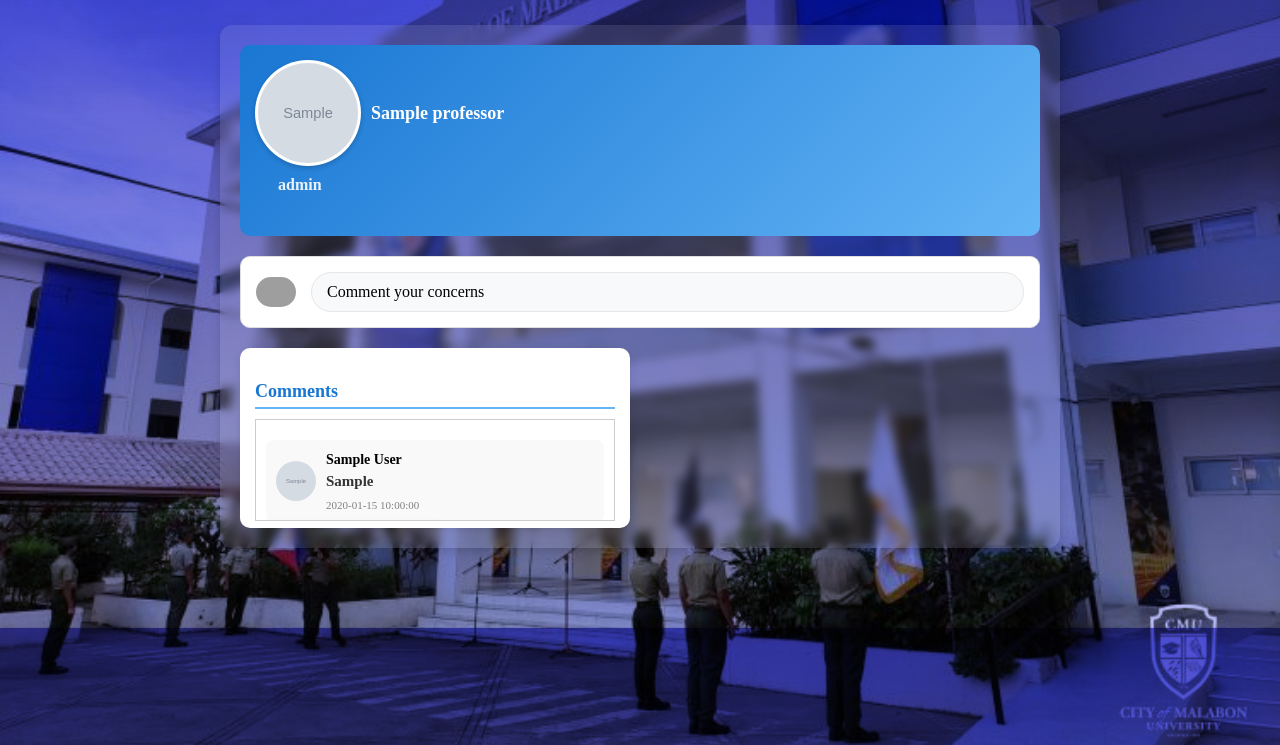
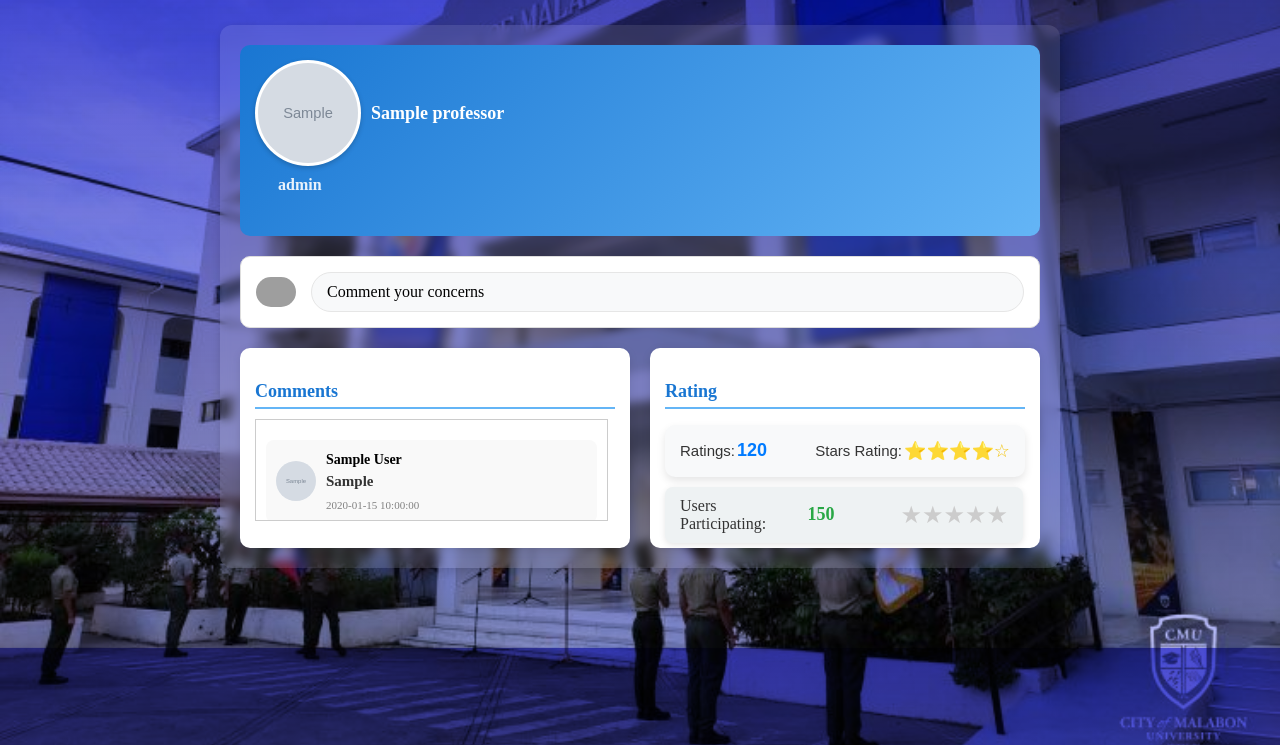
Before and after one commit to itzkai23/SystemsaIPT, a PHP site: page /instructor.php?professor_id=1 in a window 1280 px wide. Shown: the part 55-800 px from the top of the page. Run offline with PHP 8.4, Linux system fonts and the light colour scheme; the visitor is signed in with stand-in values (Sample User, id 1); tables that the repository leaves empty or names only in its code hold one stand-in row (values such as "Sample post"); grey boxes marked "Sample" are stand-in pictures; data that the repository does not hold is empty; grey boxes are pictures that could not be loaded.

Commit message:
ito na nga

```diff
--- a/instructor.php
+++ b/instructor.php
@@ -563,17 +574,11 @@ textarea:not(:placeholder-shown) + button {
 /* Show Modal When Checkbox is Checked */
 
 /* Comment & Details Section */
-/* .comdent {
+.comdent {
 display: flex;
 justify-content: space-between;
 flex-wrap: wrap;
 gap: 15px;
-} */
-
-.boxes{
-  display: flex;
-  flex-direction: row;
-  gap:148px;
 }
 
 /* .boxes{
@@ -585,7 +590,7 @@ gap: 15px;
 /* Individual Cards */
 .section {
 width: 45%;
-height: 150px;
+height: 170px;
 padding: 15px;
 background: #ffffff;
 border-radius: 10px;
@@ -600,10 +605,60 @@ transform: translateY(-5px);
 box-shadow: 0 4px 12px rgba(0, 0, 0, 0.2);
 }
 
+.section2:hover {
+transform: translateY(-5px);
+box-shadow: 0 4px 12px rgba(0, 0, 0, 0.2);
+}
+
+
 .con-rate {
 display: flex;
-  gap: 10px;
-  margin-bottom: 0px;
+justify-content: space-between;
+align-items: center;
+background: #f8f9fa;
+padding: 15px;
+border-radius: 10px;
+box-shadow: 0 4px 8px rgba(0, 0, 0, 0.1);
+font-family: Arial, sans-serif;
+max-width: 400px;
+margin: 10px auto;
+}
+
+.rate-total, .rate-stars {
+display: flex;
+align-items: center;
+gap: 2px;
+font-size: 15px;
+color: #333;
+}
+
+.rate-total strong {
+color: #007bff;
+font-size: 18px;
+}
+
+.stars {
+font-size: 18px;
+color: #f1c40f; /* Gold color for stars */
+}
+
+.user-participant {
+background: #eef2f3;
+padding: 10px 15px;
+border-radius: 8px;
+font-size: 16px;
+color: #333;
+display: flex;
+align-items: center;
+gap: 6px;
+box-shadow: 0 2px 6px rgba(0, 0, 0, 0.1);
+max-width: 328px;
+
+}
+
+.user-participant strong {
+color: #28a745; /* Green color to highlight the number */
+font-size: 18px;
 }
 
 .label-section {
@@ -676,8 +730,8 @@ word-wrap: break-word;
   overflow-y: scroll;
   border: 1px solid #ccc;
   padding: 10px;
-  /* width: 92%;  */
-  min-width: 100px;
+  width: 92%;
+  cursor: pointer;
 }
 
 .com-scroll::-webkit-scrollbar {
@@ -836,42 +891,28 @@ word-wrap: break-word;
                     echo '</div>';
                 }
                 ?>
+            </div>
         </label>
 
-                <!-- Move the checkbox and modal to avoid overlap -->
-                <input type="checkbox" id="termsCheckbox" class="modal-toggle">
-                <div class="modal">
-                  <div class="modal-content">
-                    <label for="termsCheckbox" class="close">&times;</label>
+<!-- Rating Section -->
+<div class="section">
+  <h3>Rating</h3>
+  <p></p>
 
-                    <div class="label-section">
-                      <h3>Comments</h3>
-                      <?php
-                      foreach ($feedbackData as $comm) {
-                          echo '<div class="comment-box">';
-                          echo '<img src="' . htmlspecialchars($comm['student_image']) . '" alt="User" class="comment-img">';
-                          echo '<div class="comment-text">';
-                          echo '<strong>' . htmlspecialchars($comm['student_name']) . " " . htmlspecialchars($comm['lname']) . '</strong><br>';
-                          echo '<p>' . htmlspecialchars($comm['feedback']) . '</p>';
-                          echo '<small>' . htmlspecialchars($comm['submitted_at']) . '</small>';
-                          echo '</div>';
-                          echo '</div>';
-                      }
-                      ?>
+  <div class="con-rate">
+    <div class="rate-total">
+        <span>Ratings:</span> <strong>120</strong>
+    </div>
+    <div class="rate-stars">
+        <span>Stars Rating:</span>
+        <div class="stars">
+            ⭐⭐⭐⭐☆
         </div>
     </div>
 </div>
 
-                <!-- Rating Section -->
-                <div class="section">
-                  <h3>Rating</h3>
-                  <p><?php echo $rating; ?></p>
-
-                  <div class="con-rate">
-                    <div>total of rate</div>
-                    <div>number of stars</div>
-                  </div>
-                  <div>users participant</div>
+<div class="user-participant">
+    <span>Users Participating:</span> <strong>150</strong>
 
     <div class="rating">
       <input type="radio" id="star5" name="rating" value="5">
@@ -891,7 +932,43 @@ word-wrap: break-word;
   </div>
 </div>
 
+
 </div>
+
+    </div>
+
+
+<!-- Hidden Checkbox to Trigger Modal -->
+<input type="checkbox" id="termsCheckbox" class="modal-toggle">
+
+<!-- Modal Structure -->
+<div class="modal">
+    <div class="modal-content">
+        <h3>Comments</h3>
+        <label for="termsCheckbox" class="close">&times;</label>
+        <div class="label-section">
+            <!-- <h3>Comments</h3> -->
+            <div class="modal-scroll">
+                <?php
+                foreach ($feedbackData as $comm) {
+                    echo '<div class="comment-box">';
+                    echo '<img src="' . htmlspecialchars($comm['student_image']) . '" alt="User" class="comment-img">';
+                    echo '<div class="comment-text">';
+                    echo '<strong>' . htmlspecialchars($comm['student_name']) . " " . htmlspecialchars($comm['lname']) . '</strong><br>';
+                    echo '<p>' . htmlspecialchars($comm['feedback']) . '</p>';
+                    echo '<small>' . htmlspecialchars($comm['submitted_at']) . '</small>';
+                    echo '</div>';
+                    echo '</div>';
+                }
+                ?>
+            </div>
+        </div>
+    </div>
+</div>
+
+
+</div>
+
     <script src="js/sidebar.js"></script>
     <script src="js/logs.js"></script>
     <script src="js/logs.js"></script>
```
Also changed, not shown: other parts of instructor.php (+40 -29 lines). Lines whose indentation alone changed are shown as unchanged.
